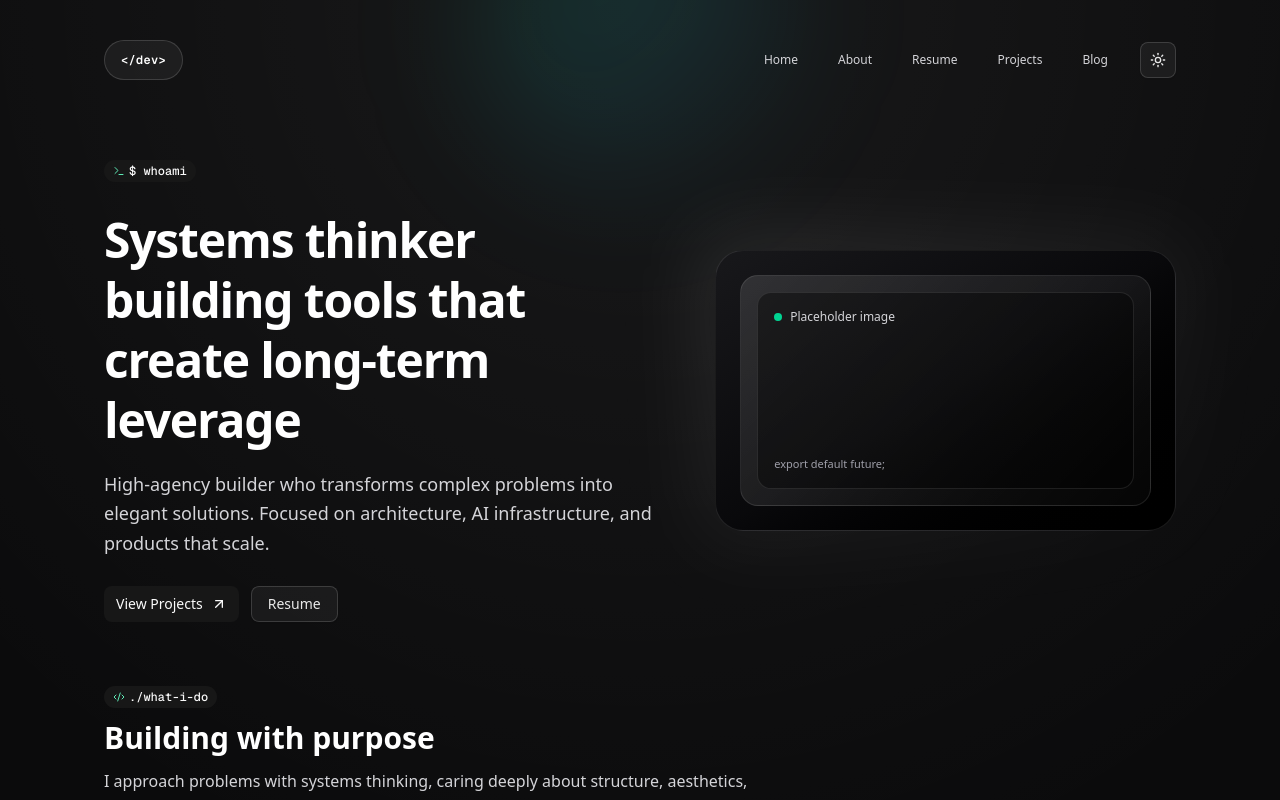
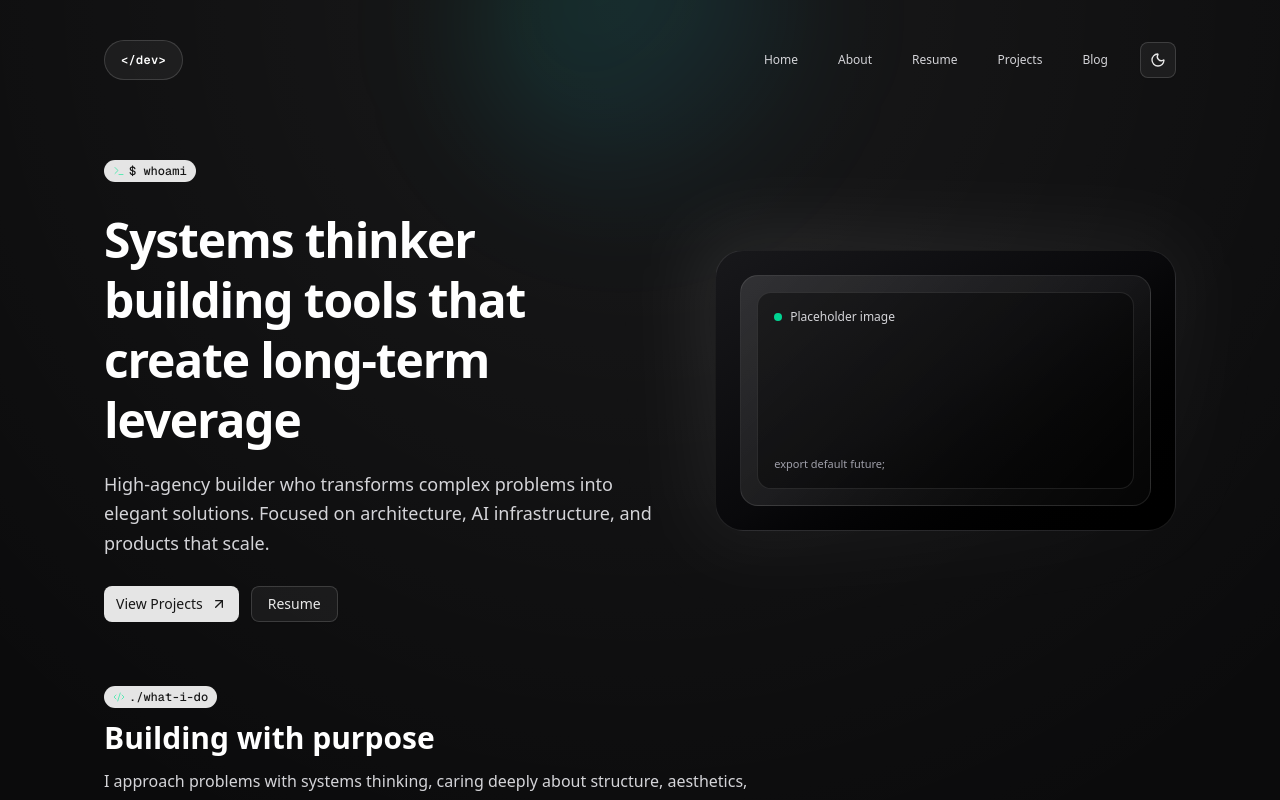
Before and after one commit to igorxciv/igorcodes, a Next.js app: page / in a window 1280 px wide. Both pictures are taken after a click on the button "Toggle theme". Shown: the top 800 px of the page. Built offline with nearby package versions, Linux system fonts and the light colour scheme.

Commit message:
feat: add theme switcher

```diff
--- a/app/layout.tsx
+++ b/app/layout.tsx
@@ -1,4 +1,6 @@
 import { Geist, Geist_Mono } from "next/font/google";
+
+import { ThemeProvider } from "@/components/theme-provider";
 
 import type { Metadata } from "next";
 import "./globals.css";
@@ -24,11 +26,18 @@ export default function RootLayout({
   children: React.ReactNode;
 }>) {
   return (
-    <html lang="en">
+    <html lang="en" suppressHydrationWarning>
       <body
         className={`${geistSans.variable} ${geistMono.variable} antialiased`}
       >
-        {children}
+        <ThemeProvider
+          attribute="class"
+          defaultTheme="system"
+          enableSystem
+          disableTransitionOnChange
+        >
+          {children}
+        </ThemeProvider>
       </body>
     </html>
   );
--- a/components/home/site-header.tsx
+++ b/components/home/site-header.tsx
@@ -1,4 +1,7 @@
-import { Sun } from "lucide-react";
+"use client";
+
+import { Moon, Sun } from "lucide-react";
+import { useTheme } from "next-themes";
 
 import { Button } from "@/components/ui/button";
 import { cn } from "@/lib/styles/cn";
@@ -69,16 +72,23 @@ export function ThemeToggleButton({
   type = "button",
   ...restProps
 }: ThemeToggleButtonProps) {
+  const { setTheme } = useTheme();
+
   return (
     <Button
       aria-label="Toggle theme"
       className={cn("text-base", className)}
+      onClick={() => {
+        const isDark = document.documentElement.classList.contains("dark");
+        setTheme(isDark ? "light" : "dark");
+      }}
       size="icon"
       type={type}
       variant="outline"
       {...restProps}
     >
-      <Sun aria-hidden="true" className="size-4" />
+      <Sun aria-hidden="true" className="size-4 dark:hidden" />
+      <Moon aria-hidden="true" className="hidden size-4 dark:inline" />
     </Button>
   );
 }
--- /dev/null
+++ b/components/theme-provider.tsx
@@ -0,0 +1,12 @@
+"use client";
+
+import { ThemeProvider as NextThemesProvider } from "next-themes";
+
+import type { ComponentProps } from "react";
+
+export function ThemeProvider({
+  children,
+  ...props
+}: ComponentProps<typeof NextThemesProvider>) {
+  return <NextThemesProvider {...props}>{children}</NextThemesProvider>;
+}
--- a/package.json
+++ b/package.json
@@ -23,6 +23,7 @@
     "lucide-react": "0.563.0",
     "motion": "12.29.2",
     "next": "16.1.6",
+    "next-themes": "0.4.6",
     "postcss": "8.5.6",
     "react": "19.2.4",
     "react-dom": "19.2.4",
```
Also changed, not shown: 1 other file (tests, documents, lock files or other folders).
